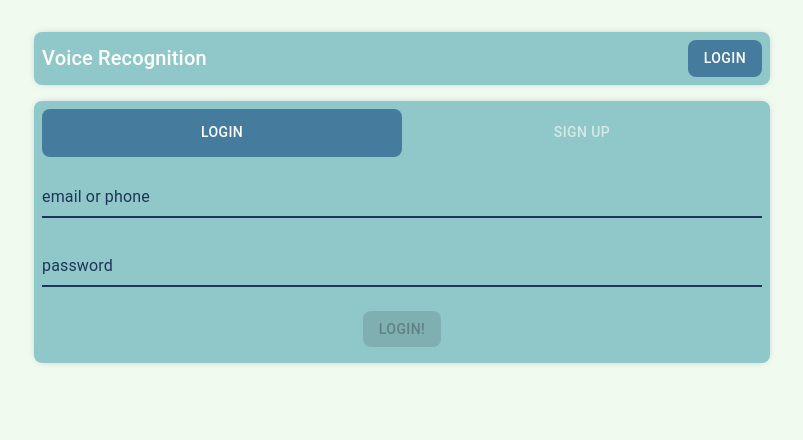
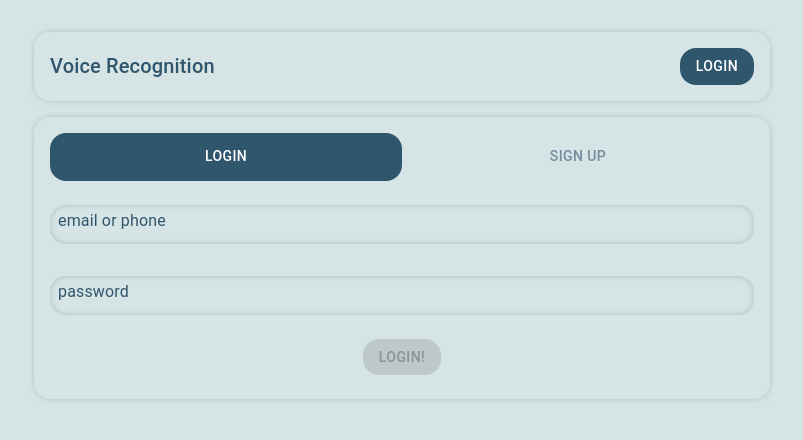
Before and after one commit to hodi14/SDC, a Next.js app: page /login in a window 1280 px wide. Shown: the top 440 px of the page, without its empty margins (238-1041 px from the left). Built offline with nearby package versions, Linux system fonts and the light colour scheme.

Commit message:
💄 style updates

```diff
--- a/components/Header/index.jsx
+++ b/components/Header/index.jsx
@@ -16,7 +16,7 @@ const Header = () => {
         </Typography>
 
         <Button
-          color="secondary"
+          color="primary"
           variant="contained"
           onClick={() => {
             localStorage.getItem("user") && localStorage.removeItem("user");
--- a/components/ItemCard/index.jsx
+++ b/components/ItemCard/index.jsx
@@ -4,11 +4,11 @@ import Link from "next/link";
 const ItemCard = ({ item }) => {
   return (
     <Card>
-      <Typography color="secondary" sx={{ margin: "0.5rem 0 1rem" }}>
+      <Typography color="primary" sx={{ margin: "0.5rem 0 1rem" }}>
         {item.title}
       </Typography>
 
-      <Button color="secondary" variant="contained" fullWidth>
+      <Button color="primary" variant="contained" fullWidth>
         <Link href={`/item/${item.id}`}>view Item</Link>
       </Button>
     </Card>
--- a/components/Panel/index.jsx
+++ b/components/Panel/index.jsx
@@ -66,7 +66,7 @@ const Panel = () => {
         <Tabs
           value={value}
           onChange={handleChange}
-          indicatorColor="secondary"
+          indicatorcolor="primary"
           textColor="inherit"
           aria-label="panel tabs"
           sx={{
@@ -74,8 +74,9 @@ const Panel = () => {
               width: "50%",
 
               "&.Mui-selected": {
-                backgroundColor: theme.palette.secondary.main,
-                borderRadius: "0.5rem",
+                backgroundColor: theme.palette.primary.main,
+                borderRadius: "1rem",
+                color: "#fff",
               },
             },
 
@@ -97,11 +98,17 @@ const Panel = () => {
             }}
           >
             {[...new Array(50)].map((item, index) => (
-              <ListItem key={index} sx={{ minWidth: "40rem" }}>
+              <ListItem
+                key={index}
+                sx={{ minWidth: "40rem", padding: "0 0 1rem" }}
+              >
                 <Grid
                   container
                   sx={{
-                    borderBottom: "1px solid",
+                    borderRadius: "1rem",
+                    padding: "0.5rem",
+                    alignItems: "center",
+                    boxShadow: "inset 0 0 10px -5px #30566d",
                     minWidth: "40rem",
                     width: "100%",
                   }}
@@ -121,7 +128,7 @@ const Panel = () => {
                   <Grid xs={3} item>
                     <Button
                       variant="contained"
-                      color="secondary"
+                      color="primary"
                       onClick={() => {
                         setSelectedUser("id");
                         setUserDialogOpen(true);
@@ -145,11 +152,18 @@ const Panel = () => {
             }}
           >
             {[...new Array(50)].map((item, index) => (
-              <ListItem key={index} sx={{ minWidth: "40rem" }}>
+              <ListItem
+                key={index}
+                sx={{ minWidth: "40rem", padding: "0 0 1rem" }}
+              >
                 <Grid
                   container
                   sx={{
-                    borderBottom: "1px solid",
+                    borderRadius: "1rem",
+                    padding: "0.5rem",
+                    alignItems: "center",
+                    boxShadow: "inset 0 0 10px -5px #30566d",
+                    minWidth: "40rem",
                     width: "100%",
                   }}
                 >
@@ -162,7 +176,7 @@ const Panel = () => {
                   </Grid>
 
                   <Grid xs={5} item>
-                    <Button varinat="contained" color="secondary">
+                    <Button varinat="contained" color="primary">
                       delete task
                     </Button>
                   </Grid>
@@ -173,7 +187,7 @@ const Panel = () => {
 
           <Button
             variant="contained"
-            color="secondary"
+            color="primary"
             sx={{ margin: "1rem auto 0" }}
             onClick={() => setUploadDialogOpen(true)}
           >
--- a/components/Recorder/List/index.jsx
+++ b/components/Recorder/List/index.jsx
@@ -72,7 +72,7 @@ const RecordingsList = ({ audio }) => {
           <Button
             fullWidth
             variant="contained"
-            color="secondary"
+            color="primary"
             sx={{ width: "6.5rem" }}
           >
             Submit
--- a/components/UserInfo/index.jsx
+++ b/components/UserInfo/index.jsx
@@ -76,7 +76,7 @@ const UserInfo = () => {
         <Grid container>
           <Grid item xs={6} sx={{ padding: "0 0.5rem" }}>
             <Button
-              color="secondary"
+              color="primary"
               variant="contained"
               onClick={() => setEditMode(!editMode)}
               fullWidth
@@ -88,7 +88,7 @@ const UserInfo = () => {
           <Grid item xs={6} sx={{ padding: "0 0.5rem" }}>
             {editMode && (
               <Button
-                color="secondary"
+                color="primary"
                 variant="contained"
                 onClick={() => {
                   setUserInfo(info);
--- a/configs/theme.js
+++ b/configs/theme.js
@@ -3,13 +3,13 @@ import { createTheme } from "@mui/material/styles";
 const theme = createTheme({
   palette: {
     primary: {
-      main: "#90c7c9",
+      main: "#30566d",
     },
     secondary: {
-      main: "#457b9d",
+      main: "#30566d",
     },
     background: {
-      default: "#f1faee",
+      default: "#D6E4E5",
     },
   },
   shape: {
@@ -17,23 +17,58 @@ const theme = createTheme({
   },
   typography: {
     "*": {
-      color: "#fff",
+      color: "#30566d",
     },
   },
   components: {
+    MuiPaper: {
+      styleOverrides: {
+        root: {
+          borderRadius: "1rem",
+          backgroundColor: "#D6E4E5",
+          boxShadow: "0 0 10px -5px #30566d",
+        },
+      },
+    },
+
     MuiCard: {
       styleOverrides: {
         root: {
-          backgroundColor: "#90c7c9",
-          boxShadow: "0 0 10px -5px #457b9d",
-          padding: "0.5rem",
+          backgroundColor: "#D6E4E5",
+          boxShadow: "0 0 10px -5px #30566d",
+          borderRadius: "1rem",
+          padding: "1rem",
 
           "*": {
+            color: "#30566d",
+          },
+
+          "& .MuiButton-containedPrimary": {
             color: "#fff",
+            "& *": {
+              color: "#fff",
+            },
           },
         },
       },
     },
+    MuiSelect: {
+      styleOverrides: {
+        root: {
+          "&.MuiInputBase-root:before, &.MuiInputBase-root:after": {
+            display: "none",
+          },
+
+          "& .MuiSelect-select": {
+            boxShadow: "inset 0 0 10px -5px #30566d",
+            borderRadius: "1rem",
+            padding: "0.25rem 0.5rem",
+            height: "2rem",
+          },
+        },
+      },
+    },
+
     MuiTextField: {
       styleOverrides: {
         root: {
@@ -41,25 +76,29 @@ const theme = createTheme({
 
           "& *": {
             border: "none",
-            color: "#1d3557 !important",
+            color: "#30566d !important",
           },
 
           "& .MuiInputBase-root": {
-            borderBottom: "2px solid #1d3557",
-            borderRadius: "0",
+            boxShadow: "inset 0 0 10px -5px #30566d",
+            borderRadius: "1rem",
 
             "&:after, &:before": {
               display: "none",
             },
 
             "& input": {
-              padding: "0.5rem 0.5rem 0.25rem !important",
+              padding: "0.5rem !important",
 
               "&.Mui-disabled": {
                 opacity: "0.8",
                 "-webkit-text-fill-color": "unset",
               },
             },
+          },
+
+          "& .MuiInputLabel-root": {
+            padding: "0 0.5rem",
           },
         },
       },
@@ -68,12 +107,14 @@ const theme = createTheme({
       root: {
         "& .MuiButton-root": {
           width: "100%",
+          borderRadius: "1rem",
         },
       },
     },
     MuiButton: {
       styleOverrides: {
         root: {
+          borderRadius: "1rem",
           boxShadow: "none !important",
           transition: "0.4s",
 
--- a/pages/_app.js
+++ b/pages/_app.js
@@ -14,7 +14,7 @@ import Panel from "../components/Panel";
 function MyApp({ Component, pageProps }) {
   const [loading, setLoading] = useState(true);
   const [loggedIn, setLoggedIn] = useState(false);
-  const [isAdmin, setIsAdmin] = useState(false);
+  const [isAdmin, setIsAdmin] = useState(true);
 
   useEffect(() => {
     setTimeout(() => {
--- a/pages/index.js
+++ b/pages/index.js
@@ -30,7 +30,7 @@ export default function Home() {
 
       <Grid item xs={12} sm={6}>
         <Card sx={{ height: "100%", width: "100%" }}>
-          <Typography color="secondary" variant="h6">
+          <Typography color="primary" variant="h6">
             Already Completed
           </Typography>
 
@@ -61,7 +61,7 @@ export default function Home() {
           </CardContent>
 
           <CardActions sx={{ padding: "1rem" }}>
-            <Button variant="contained" color="secondary" fullWidth>
+            <Button variant="contained" color="primary" fullWidth>
               Continue to next task
             </Button>
           </CardActions>
--- a/pages/login/index.jsx
+++ b/pages/login/index.jsx
@@ -92,8 +92,9 @@ const Login = () => {
               width: "50%",
 
               "&.Mui-selected": {
-                backgroundColor: theme.palette.secondary.main,
-                borderRadius: "0.5rem",
+                backgroundColor: theme.palette.primary.main,
+                borderRadius: "1rem",
+                color: "#fff",
               },
             },
 
@@ -138,7 +139,7 @@ const Login = () => {
 
           <Button
             variant="contained"
-            color="secondary"
+            color="primary"
             sx={{
               display: "block",
               margin: "1rem auto 0.5rem",
@@ -210,7 +211,7 @@ const Login = () => {
 
           <Button
             variant="contained"
-            color="secondary"
+            color="primary"
             sx={{
               display: "block",
               margin: "1rem auto 0.5rem",
--- a/styles/globals.css
+++ b/styles/globals.css
@@ -19,7 +19,7 @@ html {
   height: 100vh;
 }
 body {
-  background: #f1faee;
+  background: #d6e4e5;
 }
 
 input[type="date"]:required:invalid::-webkit-datetime-edit {
@@ -29,13 +29,20 @@ input[type="date"]:focus::-webkit-datetime-edit {
   color: black !important;
 }
 
+input:-webkit-autofill,
+input:-webkit-autofill:hover,
+input:-webkit-autofill:focus,
+input:-webkit-autofill:active {
+  -webkit-box-shadow: inset 0 0 10px 20px #d6e4e5 !important;
+}
+
 ::-webkit-scrollbar {
   width: 0.5rem;
   height: 0.5rem;
 }
 
 ::-webkit-scrollbar-track {
-  background: #f1faee;
+  background: #d6e4e5;
   border-radius: 0.5rem;
 }
 
```
Also changed, not shown: 2 other files (tests, documents, lock files or other folders).
